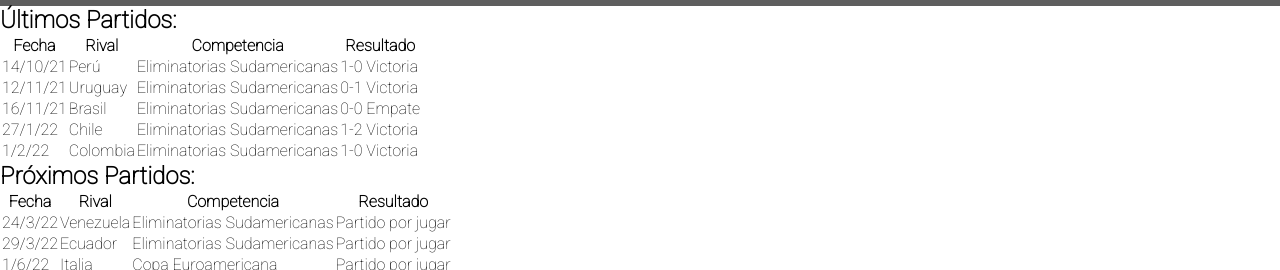
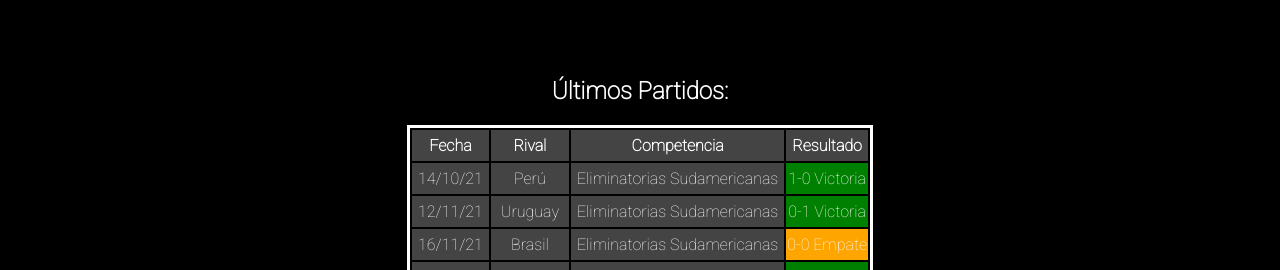
Before and after one commit to GonzaloRamos01/Scaloneta, a plain HTML site: page pages/partidos.html in a window 1280 px wide. Shown: the part 150-420 px from the top of the page. Drawn offline with Linux system fonts and the light colour scheme.

Commit message:
terminar media q de page partidos y css a partidos

```diff
--- a/css/style.css
+++ b/css/style.css
@@ -370,16 +370,68 @@ footer{
 
 .tabletr{
     background-color: #444;
+    text-align: center;
 }
 
 .tableth{
-    text-align: center;
     padding: 10px;
 }
 
 .tabletd{
     padding: 4px;
+}
+
+/*PARTIDOS*/
+
+.gridcontainerpartidos{
+    display: grid;
+    grid-template-areas:
+    "header"
+    "nav"
+    "mainpartidos"
+    "footer";
+    grid-template-columns: 100%;
+    grid-template-rows: 6vh 10vh 80vh 7vh;
+}
+
+.mainpartidos{
+    grid-area: mainpartidos;
+    background-color: black;
+    display: flex;
+    flex-direction: column;
+    justify-content: center;
+    align-items: center;
+}
+
+.titulo__secundarioTabla{
+    color: white;
+    margin: 20px 0px;
+}
+
+.table__partidos{
+    color: white;
+    border: 3px solid white;
+}
+
+.tr__partidos{
+    background-color: #444;
     text-align: center;
+}
+
+.thpartidos{
+    padding: 6px;
+}
+
+.tdpartidos{
+    padding: 6px;
+}
+
+.td__victoria{
+    background-color: green;
+}
+
+.td__empate{
+    background-color: orange;
 }
 
 /*Media Q mobile*/
@@ -562,5 +614,32 @@ footer{
     grid-template-rows: auto auto auto;
     }
 
+    /*PARTIDOS*/
+
+    .gridcontainerpartidos{
+    grid-template-areas:
+    "nav"
+    "mainpartidos"
+    "footer";
+    grid-template-columns: 100%;
+    grid-template-rows: auto auto auto;
+    }
+
+    .titulo__secundarioTabla{
+    margin: 4px;
+    }
+
+    .table__partidos{
+        width:min-content;
+        margin: 8px;
+    }
+
+    .thpartidos{
+        padding: 4px;
+    }
+
+    .tdpartidos{
+        padding: 3px;
+    }
 
 }
--- a/pages/partidos.html
+++ b/pages/partidos.html
@@ -10,7 +10,7 @@
     <title>Partidos</title>
 </head>
 
-<body>
+<body class="gridcontainerpartidos">
     <header class="header">
         <h1 class="header__h1">Partidos</h1>
     </header>
@@ -50,71 +50,71 @@
         </div>
     </nav>
 
-    <main>
+    <main class="mainpartidos">
         <h2 class="titulo__secundarioTabla">Últimos Partidos:</h2>
         <table class="table__partidos">
             <tr class="tr__partidos">
-                <th>Fecha</th>
-                <th>Rival</th>
-                <th>Competencia</th>
-                <th>Resultado</th>
+                <th class="thpartidos">Fecha</th>
+                <th class="thpartidos">Rival</th>
+                <th class="thpartidos">Competencia</th>
+                <th class="thpartidos">Resultado</th>
             </tr>
             <tr class="tr__partidos">
-                <td>14/10/21</td>
-                <td>Perú</td>
-                <td>Eliminatorias Sudamericanas</td>
+                <td class="tdpartidos">14/10/21</td>
+                <td class="tdpartidos">Perú</td>
+                <td class="tdpartidos">Eliminatorias Sudamericanas</td>
                 <td class="td__victoria">1-0 Victoria</td>
             </tr>
             <tr class="tr__partidos">
-                <td>12/11/21</td>
-                <td>Uruguay</td>
-                <td>Eliminatorias Sudamericanas</td>
+                <td class="tdpartidos">12/11/21</td>
+                <td class="tdpartidos">Uruguay</td>
+                <td class="tdpartidos">Eliminatorias Sudamericanas</td>
                 <td class="td__victoria">0-1 Victoria</td>
             </tr>
             <tr class="tr__partidos">
-                <td>16/11/21</td>
-                <td>Brasil</td>
-                <td>Eliminatorias Sudamericanas</td>
+                <td class="tdpartidos">16/11/21</td>
+                <td class="tdpartidos">Brasil</td>
+                <td class="tdpartidos">Eliminatorias Sudamericanas</td>
                 <td class="td__empate">0-0 Empate</td>
             </tr>
             <tr class="tr__partidos">
-                <td>27/1/22</td>
-                <td>Chile</td>
-                <td>Eliminatorias Sudamericanas</td>
+                <td class="tdpartidos">27/1/22</td>
+                <td class="tdpartidos">Chile</td>
+                <td class="tdpartidos">Eliminatorias Sudamericanas</td>
                 <td class="td__victoria">1-2 Victoria</td>
             </tr>
             <tr class="tr__partidos">
-                <td>1/2/22</td>
-                <td>Colombia</td>
-                <td>Eliminatorias Sudamericanas</td>
+                <td class="tdpartidos">1/2/22</td>
+                <td class="tdpartidos">Colombia</td>
+                <td class="tdpartidos">Eliminatorias Sudamericanas</td>
                 <td class="td__victoria">1-0 Victoria</td>
             </tr>
         </table>
         <h2 class="titulo__secundarioTabla">Próximos Partidos:</h2>
         <table class="table__partidos">
             <tr class="tr__partidos">
-                <th>Fecha</th>
-                <th>Rival</th>
-                <th>Competencia</th>
-                <th>Resultado</th>
+                <th class="thpartidos">Fecha</th>
+                <th class="thpartidos">Rival</th>
+                <th class="thpartidos">Competencia</th>
+                <th class="thpartidos">Resultado</th>
             </tr>
             <tr class="tr__partidos">
-                <td>24/3/22</td>
-                <td>Venezuela</td>
-                <td>Eliminatorias Sudamericanas</td>
-                <td>Partido por jugar</td>
+                <td class="tdpartidos">24/3/22</td>
+                <td class="tdpartidos">Venezuela</td>
+                <td class="tdpartidos">Eliminatorias Sudamericanas</td>
+                <td class="tdpartidos">Partido por jugar</td>
             </tr>
             <tr class="tr__partidos">
-                <td>29/3/22</td>
-                <td>Ecuador</td>
-                <td>Eliminatorias Sudamericanas</td>
-                <td>Partido por jugar</td>
+                <td class="tdpartidos">29/3/22</td>
+                <td class="tdpartidos">Ecuador</td>
+                <td class="tdpartidos">Eliminatorias Sudamericanas</td>
+                <td class="tdpartidos">Partido por jugar</td>
             </tr>
             <tr class="tr__partidos">
-                <td>1/6/22</td>
-                <td>Italia</td>
-                <td>Copa Euroamericana</td>
-                <td>Partido por jugar</td>
+                <td class="tdpartidos">1/6/22</td>
+                <td class="tdpartidos">Italia</td>
+                <td class="tdpartidos">Copa Euroamericana</td>
+                <td class="tdpartidos">Partido por jugar</td>
             </tr>
         </table>
     </main>
```
